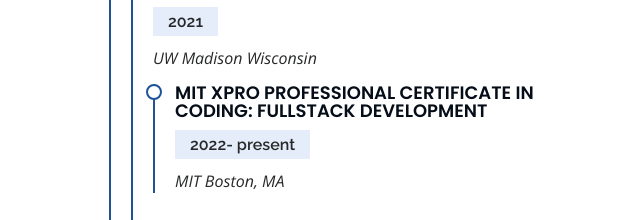
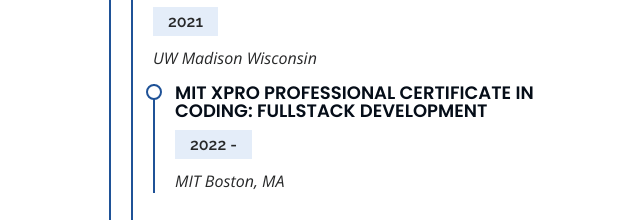
Before and after one commit to aasmah/Aasia-s-Portfolio, a plain HTML site: page index.html in a window 1280 px wide. Shown: the part 2540-2760 px from the top of the page, without its empty margins (203-843 px from the left). Drawn offline with nearby package versions, Linux system fonts and the light colour scheme; files whose address does not match are found by name.

Commit message:
Update index.html

```diff
--- a/index.html
+++ b/index.html
@@ -227,7 +227,7 @@
                                 <p><em>UW Madison Wisconsin</em></p>
                                 <div class="resume-item">
                                     <h4>MIT xPRO Professional Certificate in Coding: Fullstack Development </h4>
-                                    <h5>2022- present</h5>
+                                    <h5>2022 -</h5>
                                     <p><em>MIT Boston, MA</em></p>
                                 </div>
                             </div>
```
